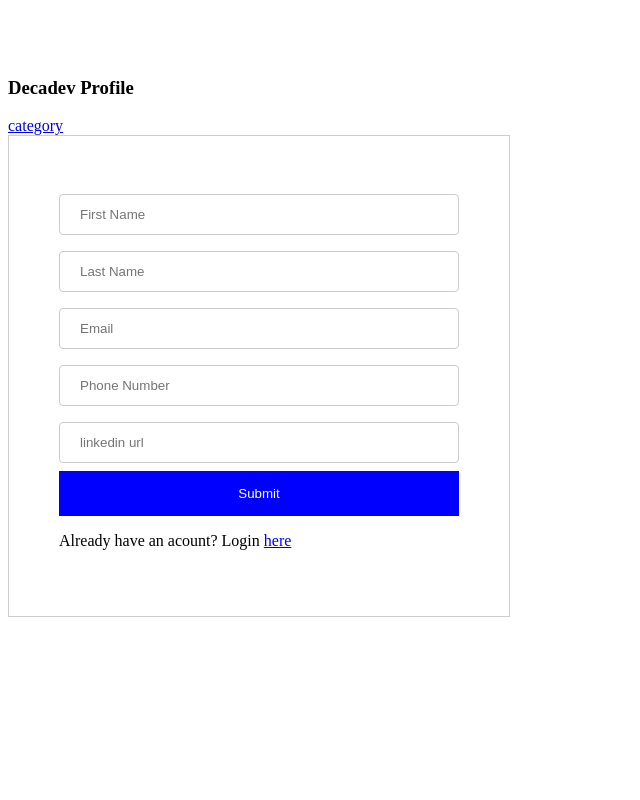
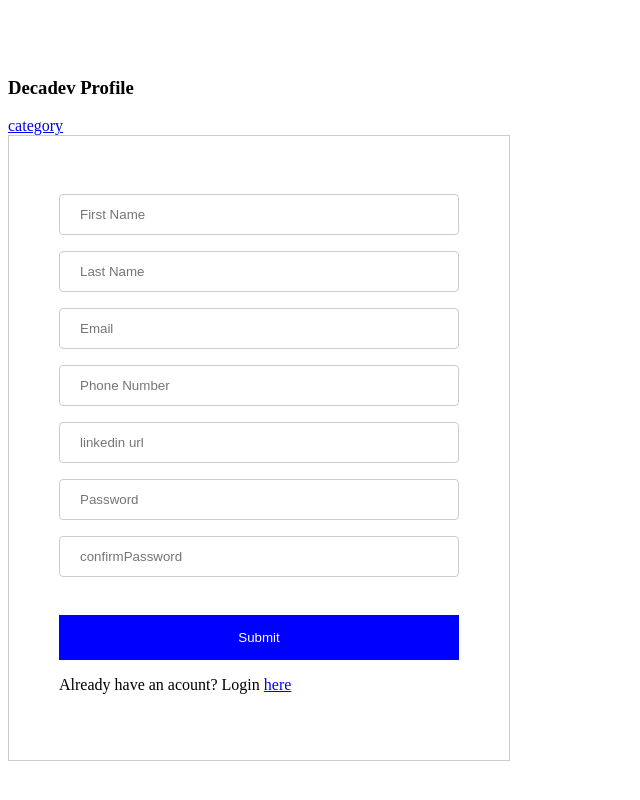
Before and after one commit to lilbex/sq12-react, a React (Create React App) app: page /signup in a window 1280 px wide. Shown: the whole page, without its empty margins (0-640 px from the left). Built offline with nearby package versions, Linux system fonts and the light colour scheme.

Commit message:
update register

```diff
--- a/src/components/decadevProfile/index.js
+++ b/src/components/decadevProfile/index.js
@@ -7,8 +7,10 @@
 import { Link } from "react-router-dom";
 import { useNavigate } from "react-router-dom";
 
-const urlRegex = /^(https?:\/\/(?:www\.|(?!www))[a-zA-Z0-9][a-zA-Z0-9-]+[a-zA-Z0-9]\.[^\s]{2,}|www\.[a-zA-Z0-9][a-zA-Z0-9-]+[a-zA-Z0-9]\.[^\s]{2,}|https?:\/\/(?:www\.|(?!www))[a-zA-Z0-9]+\.[^\s]{2,}|www\.[a-zA-Z0-9]+\.[^\s]{2,})/;
+const urlRegex =
+  /^(https?:\/\/(?:www\.|(?!www))[a-zA-Z0-9][a-zA-Z0-9-]+[a-zA-Z0-9]\.[^\s]{2,}|www\.[a-zA-Z0-9][a-zA-Z0-9-]+[a-zA-Z0-9]\.[^\s]{2,}|https?:\/\/(?:www\.|(?!www))[a-zA-Z0-9]+\.[^\s]{2,}|www\.[a-zA-Z0-9]+\.[^\s]{2,})/;
 
+const passwordRegex = /^(?=.*[A-Z])(?=.*[0-9])(?=.{8,})/;
 
 const validationSchema = Yup.object({
   firstName: Yup.string().required("First Name is required"),
@@ -16,10 +18,21 @@
   email: Yup.string()
     .email("Invalid email format")
     .required("Email is required"),
-  phoneNumber: Yup.number().required("Phone Number is required").min(11, "Phone number cannot be more than 11 digits"),
+  phoneNumber: Yup.number()
+    .required("Phone Number is required")
+    .min(11, "Phone number cannot be more than 11 digits"),
   linkedinUrl: Yup.string()
     .matches(urlRegex, "Invalid url")
     .required("Linkedin Url is required"),
+  password: Yup.string()
+    .required("Password is required")
+    .matches(
+      passwordRegex,
+      "Password must contain at least 8 characters, 1 uppercase letter and 1 number"
+    ),
+    confirmPassword: Yup.string()
+    .required("Confirm Password is required")
+    .oneOf([Yup.ref("password"), null], "Passwords must match"),
 });
 
 export default function Index() {
@@ -29,6 +42,8 @@
     email: "",
     phoneNumber: "",
     linkedinUrl: "",
+    password: "",
+    confirmPassword: "",
   };
 
   const onSubmit = (values) => {
@@ -44,10 +59,12 @@
 
   return (
     <FormWrapper>
-      <h3 className="h3" onClick = {()=>navigate("/category")} >Decadev Profile</h3>
+      <h3 className="h3" onClick={() => navigate("/category")}>
+        Decadev Profile
+      </h3>
       <Link to="/category">category</Link>
       <form onSubmit={formik.handleSubmit}>
-        <div >
+        <div>
           <Input
             type="text"
             name="firstName"
@@ -56,7 +73,7 @@
             value={formik.values.firstName}
           />
           {formik.errors.firstName && formik.touched.firstName ? (
-            <div className="error" >{formik.errors.firstName}</div>
+            <div className="error">{formik.errors.firstName}</div>
           ) : null}
         </div>
         <div>
@@ -68,7 +85,7 @@
             value={formik.values.lastName}
           />
           {formik.errors.lastName && formik.touched.lastName ? (
-            <div className="error" >{formik.errors.lastName}</div>
+            <div className="error">{formik.errors.lastName}</div>
           ) : null}
         </div>
         <div>
@@ -80,7 +97,7 @@
             value={formik.values.email}
           />
           {formik.errors.email && formik.touched.email ? (
-            <div className="error" >{formik.errors.email}</div>
+            <div className="error">{formik.errors.email}</div>
           ) : null}
         </div>
         <div>
@@ -92,7 +109,7 @@
             value={formik.values.phoneNumber}
           />
           {formik.errors.phoneNumber && formik.touched.phoneNumber ? (
-            <div className="error" >{formik.errors.phoneNumber}</div>
+            <div className="error">{formik.errors.phoneNumber}</div>
           ) : null}
         </div>
         <div>
@@ -104,13 +121,41 @@
             value={formik.values.linkedinUrl}
           />
           {formik.errors.linkedinUrl && formik.touched.linkedinUrl ? (
-            <div className="error" >{formik.errors.linkedinUrl}</div>
+            <div className="error">{formik.errors.linkedinUrl}</div>
           ) : null}
         </div>
         <div>
-          <Button type='submit' title="Submit" />
+          <Input
+            type="password"
+            name="password"
+            placeholder="Password"
+            onChange={formik.handleChange}
+            value={formik.values.password}
+          />
+          {formik.errors.password && formik.touched.password ? (
+            <div className="error">{formik.errors.password}</div>
+          ) : null}
         </div>
-        <p>Already have an acount? Login <Link to="/" >here</Link></p>
+
+        <div>
+          <Input
+            type="Password"
+            name="confirmPassword"
+            placeholder="confirmPassword"
+            onChange={formik.handleChange}
+            value={formik.values.confirmPassword}
+          />
+          {formik.errors.confirmPassword && formik.touched.confirmPassword ? (
+            <div className="error">{formik.errors.confirmPassword}</div>
+          ) : null}
+        </div>
+
+        <div style={{marginTop:"30px"}} >
+          <Button type="submit" title="Submit" />
+        </div>
+        <p>
+          Already have an acount? Login <Link to="/">here</Link>
+        </p>
       </form>
     </FormWrapper>
   );
```
Lines whose indentation alone changed are shown as unchanged.
